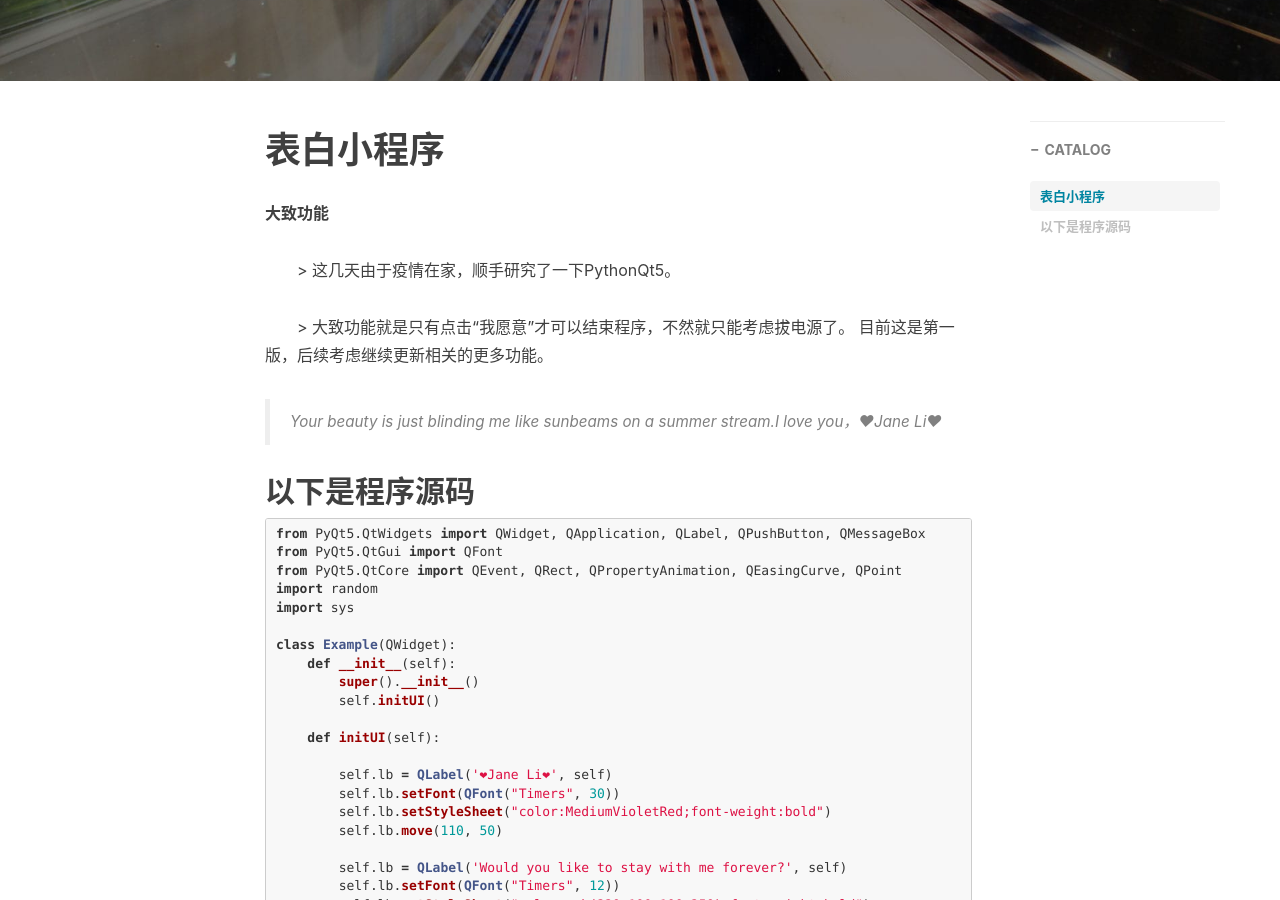
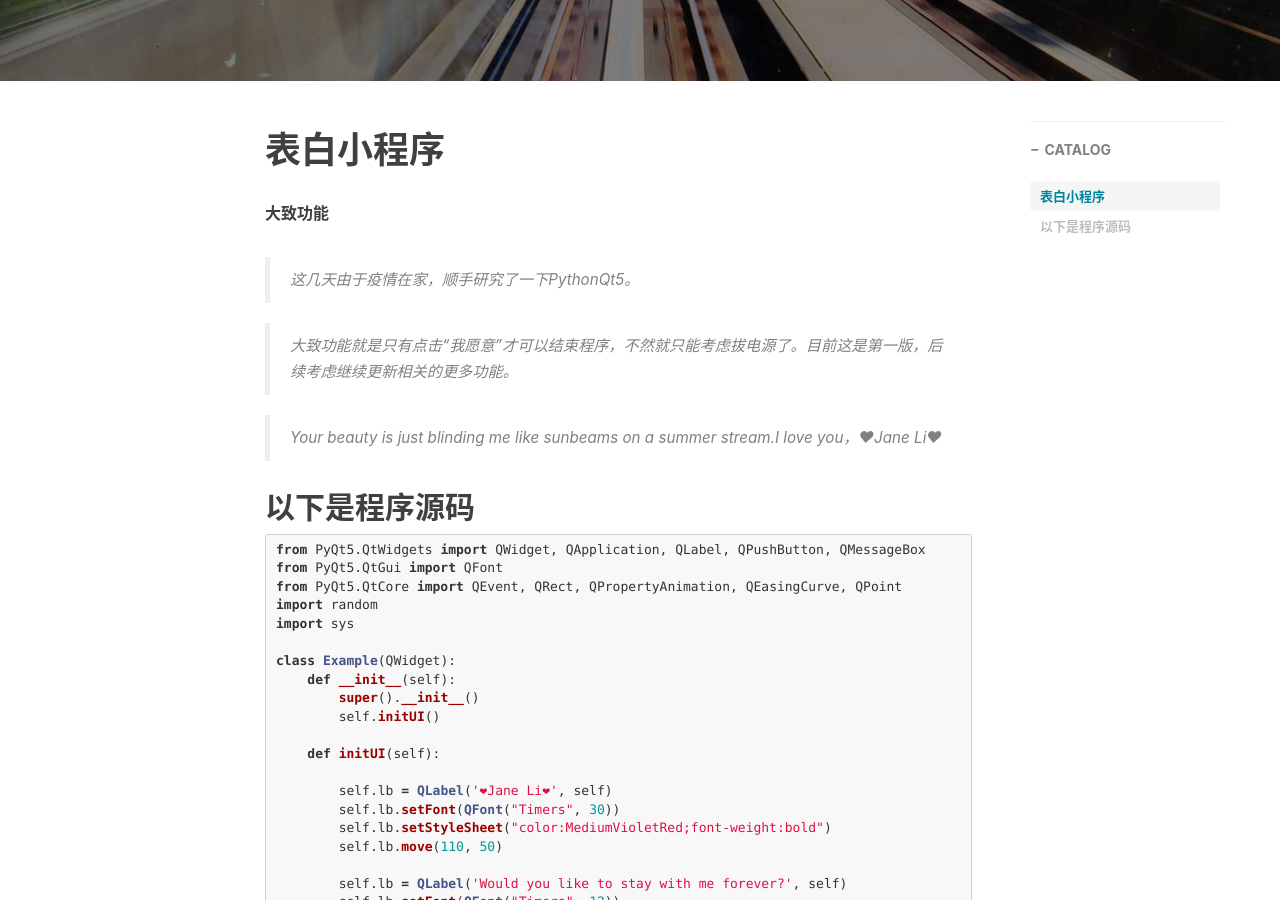
Before and after one commit to qiletian666/qiletian666.github.io, a Jekyll site: the page built from _posts/2020-02-14-Confess.md, in a window 1280 px wide and 900 px high, scrolled down 442 px. Built offline with Jekyll 4.4.1, drawn with Linux system fonts in a browser that asks for light colours; nearby versions of some CDN libraries; comment, search, counter and statistics services are not loaded.

```diff
--- a/_posts/2020-02-14-Confess.md
+++ b/_posts/2020-02-14-Confess.md
@@ -15,13 +15,11 @@ tags:
 
 **大致功能**
 
+> 这几天由于疫情在家，顺手研究了一下PythonQt5。
 
-　　> 这几天由于疫情在家，顺手研究了一下PythonQt5。
+> 大致功能就是只有点击“我愿意”才可以结束程序，不然就只能考虑拔电源了。目前这是第一版，后续考虑继续更新相关的更多功能。
 
-　　> 大致功能就是只有点击“我愿意”才可以结束程序，不然就只能考虑拔电源了。
-    目前这是第一版，后续考虑继续更新相关的更多功能。
-
-   > Your beauty is just blinding me like sunbeams on a summer stream.I love you，❤Jane Li❤
+> Your beauty is just blinding me like sunbeams on a summer stream.I love you，❤Jane Li❤
 
 
 ## 以下是程序源码
```
